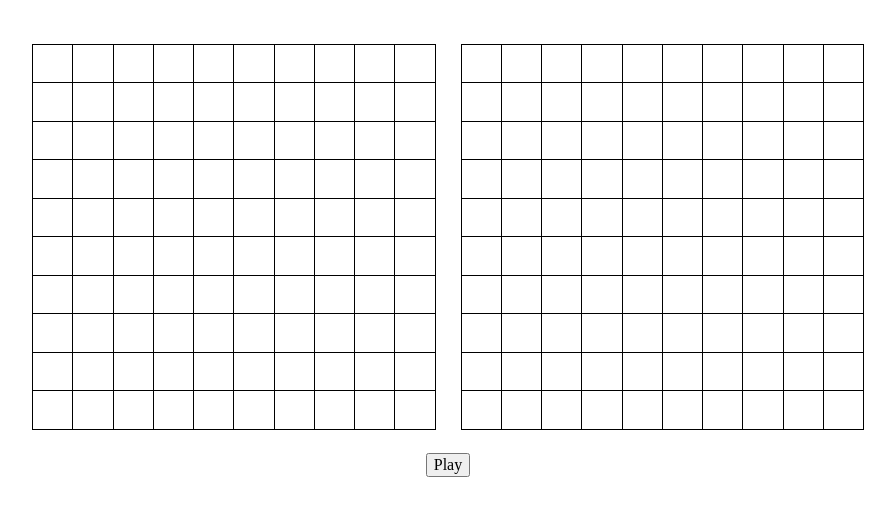
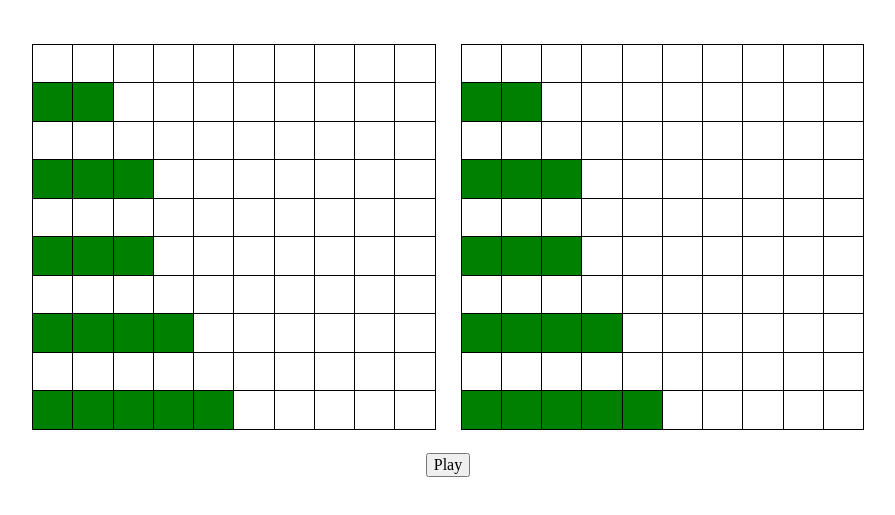
Before and after one commit to cadltop/battleship, a website built with webpack: page src/index.html in a window 1280 px wide. Shown: the part 61-576 px from the top of the page, without its empty margins (192-1087 px from the left). Built offline with nearby package versions, Linux system fonts and the light colour scheme.

Commit message:
Display ships positions in the boards and show attacks.

```diff
--- a/src/classes/Gameboard.js
+++ b/src/classes/Gameboard.js
@@ -1,86 +1,88 @@
 import Ship from "./Ship";
 export default class {
-  constructor() {
-    // this.board = new Array(10).fill(
-    //   new Array(10).fill({ ship: null, shot: false }),
-    // );
-    this.board = (() => {
-      const b = [];
-      for (let x = 0; x < 10; x++) {
-        b[x] = [];
-        for (let y = 0; y < 10; y++) {
-          b[x][y] = { ship: null, shot: false };
-        }
+  #board = (() => {
+    const b = [];
+    for (let x = 0; x < 10; x++) {
+      b[x] = [];
+      for (let y = 0; y < 10; y++) {
+        b[x][y] = { ship: null, shot: false };
       }
-      return b;
-    })();
-    this.fleet = {
-      carrier: new Ship(5),
-      battleship: new Ship(4),
-      destroyer: new Ship(3),
-      submarine: new Ship(3),
-      patrolBoat: new Ship(2),
-    };
+    }
+    return b;
+  })();
+  #fleet = {
+    carrier: new Ship(5),
+    battleship: new Ship(4),
+    destroyer: new Ship(3),
+    submarine: new Ship(3),
+    patrolBoat: new Ship(2),
+  };
+
+  get board() {
+    return this.#board;
   }
-  placeShip(ship, xy, vertical) {
+  get fleet() {
+    return this.#fleet;
+  }
+
+  placeShip(ship, start, vertical) {
     const coordinates = [];
-    const shipSize = this.fleet[ship].length;
-    const shipEnd = vertical
-      ? [xy[0], xy[1] - (shipSize - 1)]
-      : [xy[0] + (shipSize - 1), xy[1]];
+    const shipSize = this.#fleet[ship].length;
+    const end = vertical
+      ? [start[0], start[1] - (shipSize - 1)]
+      : [start[0] + (shipSize - 1), start[1]];
 
-    if (this.board[shipEnd[0]] && this.board[shipEnd[0]][shipEnd[1]]) {
+    if (this.#board[end[0]] && this.#board[end[0]][end[1]]) {
       (function getCoordinates(position) {
-        for (const p of position) {
-          if (p < 0 || p > 9) {
-            return;
-          }
-        }
         coordinates.push(position);
-        if (position[0] === shipEnd[0] && position[1] === shipEnd[1]) {
+
+        if (position[0] === end[0] && position[1] === end[1]) {
           return position;
         }
 
-        const coor = vertical
+        const xy = vertical
           ? [position[0], position[1] - 1]
           : [position[0] + 1, position[1]];
 
-        if (getCoordinates(coor)) {
-          return coor;
+        if (getCoordinates(xy)) {
+          return xy;
         }
-      })(xy);
+      })(start);
 
       for (const c of coordinates) {
         if (
-          (this.board[c[0] + 1] && this.board[c[0] + 1][c[1]].ship !== null) ||
-          (this.board[c[0] - 1] && this.board[c[0] - 1][c[1]].ship !== null) ||
-          (this.board[c[0]][c[1] + 1] &&
-            this.board[c[0]][c[1] + 1].ship !== null) ||
-          (this.board[c[0]][c[1] - 1] &&
-            this.board[c[0]][c[1] - 1].ship !== null)
+          (this.#board[c[0] + 1] && this.#board[c[0] + 1][c[1]].ship) ||
+          (this.#board[c[0] - 1] && this.#board[c[0] - 1][c[1]].ship) ||
+          (this.#board[c[0]][c[1] + 1] && this.#board[c[0]][c[1] + 1].ship) ||
+          (this.#board[c[0]][c[1] - 1] && this.#board[c[0]][c[1] - 1].ship)
         ) {
-          return [];
+          return;
         }
       }
       for (const c of coordinates) {
-        this.board[c[0]][c[1]].ship = ship;
+        this.#board[c[0]][c[1]].ship = ship;
       }
     }
-    return coordinates;
+
+    this.#fleet[ship].positions = coordinates;
   }
   receiveAttack(x, y) {
-    const position = this.board[x][y];
+    const position = this.#board[x][y];
+
     if (position.ship !== null) {
-      this.fleet[position.ship].hit();
+      this.#fleet[position.ship].hit();
     }
+
     position.shot = true;
   }
   isFleetSunk() {
     const sunked = [];
-    for (const ship in this.fleet) {
-      if (this.fleet[ship].isSunk()) sunked.push(ship);
+
+    for (const ship in this.#fleet) {
+      if (this.#fleet[ship].isSunk()) sunked.push(ship);
     }
+
     if (sunked.length === 5) return true;
-    else return false;
+    return false;
   }
 }
--- a/src/classes/Ship.js
+++ b/src/classes/Ship.js
@@ -1,10 +1,12 @@
 export default class {
   hits = 0;
   #sunk = false;
+  positions = [];
   length = null;
   constructor(length) {
     this.length = length;
   }
+
   hit() {
     this.hits++;
     if (this.hits === this.length) this.#sunk = true;
--- a/src/dom.js
+++ b/src/dom.js
@@ -1,16 +1,32 @@
 export function renderBoard(player) {
   const boardsDiv = document.querySelector("div.boards");
-
   const playerBoardDiv = document.createElement("div");
   playerBoardDiv.classList.add("board", player.name);
 
-  for (let r = 0; r < player.gameboard.board.length; r++) {
-    for (let c = 0; c < player.gameboard.board[r].length; c++) {
+  for (let r = 0; r < 10; r++) {
+    for (let c = 9; c >= 0; c--) {
       const positionDiv = document.createElement("div");
-      positionDiv.classList.add("position", `${r}-${c}`);
+
+      positionDiv.classList.add(`position-${r}${c}`);
+      positionDiv.addEventListener("click", () => {
+        const position = player.gameboard.board[r][c];
+        position.shot = true;
+        positionDiv.style.backgroundColor = !position.ship ? "grey" : "red";
+      });
+
       playerBoardDiv.append(positionDiv);
     }
   }
 
   boardsDiv.append(playerBoardDiv);
 }
+export function showFleet(player) {
+  for (const ship in player.gameboard.fleet) {
+    for (const p of player.gameboard.fleet[ship].positions) {
+      const positionDiv = document.querySelector(
+        `div.board.${player.name} > div.position-${p[0]}${p[1]}`,
+      );
+      positionDiv.style.backgroundColor = "green";
+    }
+  }
+}
--- a/src/index.css
+++ b/src/index.css
@@ -16,6 +16,7 @@ div.boards {
 div.boards > * {
   display: grid;
   grid-template: repeat(10, 1fr) / repeat(10, 1fr);
+  grid-auto-flow: column;
   gap: 1px;
   width: 50%;
   height: 100%;
--- a/src/index.js
+++ b/src/index.js
@@ -7,4 +7,12 @@
 
 for (const player of players) {
   dom.renderBoard(player);
+
+  player.gameboard.placeShip("carrier", [0, 0], false);
+  player.gameboard.placeShip("battleship", [0, 2], false);
+  player.gameboard.placeShip("destroyer", [0, 4], false);
+  player.gameboard.placeShip("submarine", [0, 6], false);
+  player.gameboard.placeShip("patrolBoat", [0, 8], false);
+
+  dom.showFleet(player);
 }
```
Also changed, not shown: tests/gameboard.test.js (+18 -11 lines), tests/player.test.js (+5 -5 lines).
